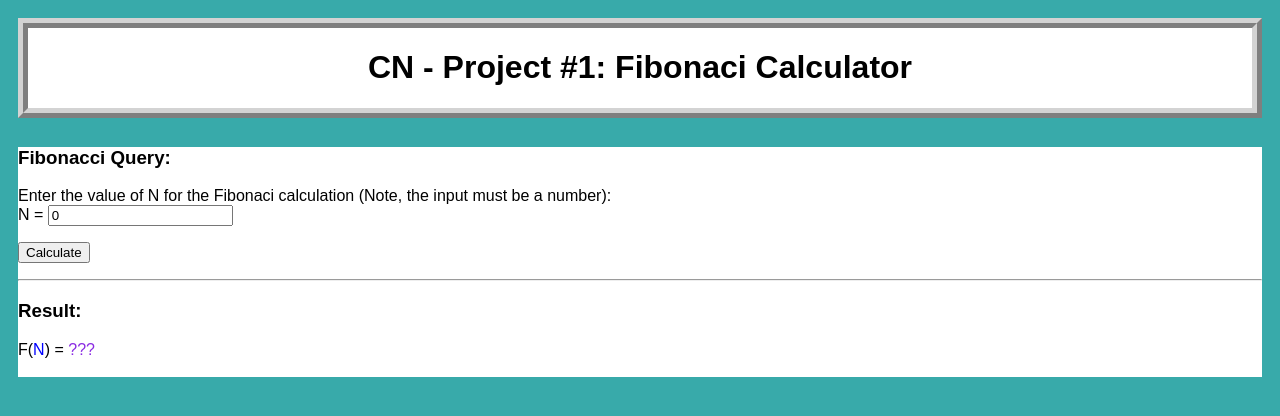
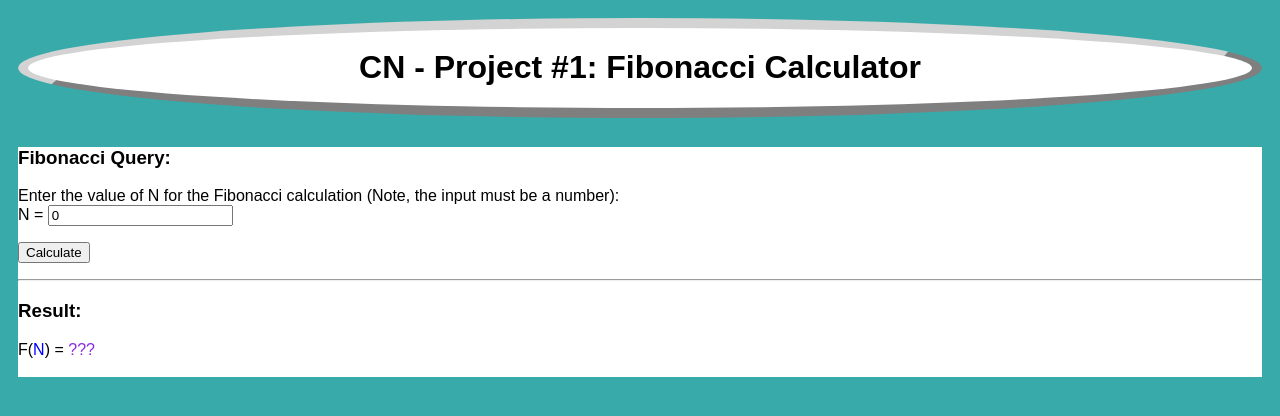
Before and after one commit to kevoy2/CN---Project-1, a plain HTML site: page index.html in a window 1280 px wide. Drawn offline with Linux system fonts and the light colour scheme.

Commit message:
Add files via upload

```diff
--- a/index.html
+++ b/index.html
@@ -9,13 +9,13 @@
         <!--Header Box-->
 		<div class="header">
 			<div class="name">
-				<h1>CN - Project #1: Fibonaci Calculator</h1>
+				<h1>CN - Project #1: Fibonacci Calculator</h1>
 			</div>
 		</div>
 		<!--Content Box-->
 		<div class="content">
             <h3>Fibonacci Query:</h3>
-            Enter the value of N for the Fibonaci calculation (Note, the input must be a number):<br>
+            Enter the value of N for the Fibonacci calculation (Note, the input must be a number):<br>
             N = <input name="fibonacci" type="number" value="0" id="input">
             <p>
             <button onclick="retrieve()">Calculate</button>
--- a/style.css
+++ b/style.css
@@ -13,7 +13,8 @@ h2 {
 
 .header {
 	position: relative;
-    border: 10px ridge #D3D3D3;
+    border: 10px outset #D3D3D3;
+    border-radius: 50%;
 	background-color: white;
 }
 
```
